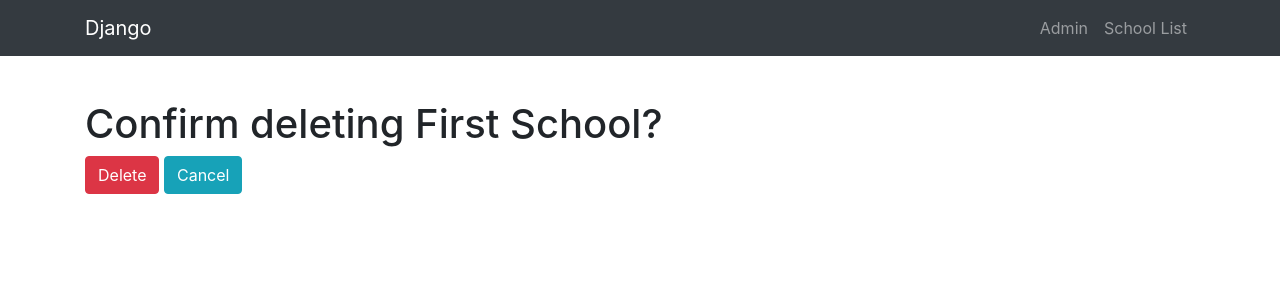
After one commit to HeadHunTeR779/Advanced-Django-CBV, a Django app: page /app/delete/1/ in a window 1280 px wide. The commit adds this page. Shown: the top 300 px of the page. Run offline with Django 3.2, Linux system fonts and the light colour scheme; data comes from the database, SQL or seed files in the repository; both versions use the stored data as it was after the commit; some libraries are stand-ins or nearby versions.

Commit message:
Added Delete Functionality

```diff
--- /dev/null
+++ b/app/templates/app/delete_school.html
@@ -0,0 +1,13 @@
+{% extends "app/app_base.html" %}
+
+{%block title%}Confirm Deletion{% endblock %}
+
+
+{%block body%}
+<h1>Confirm deleting {{school.name}}?</h1>
+
+<form method="post">{% csrf_token %}
+  <input type="submit" class="btn btn-danger" value="Delete">
+  <a href="{% url 'app:detail' pk=school.pk%}" class="btn btn-info">Cancel</a>
+</form>
+{%endblock%}
--- a/app/templates/app/school_detail.html
+++ b/app/templates/app/school_detail.html
@@ -18,7 +18,9 @@
   </div>
 
   <div class="container">
-    <p><a class="btn btn-warning" href="{% url 'app:update' pk=school_detail.pk %}">Update</a></p>
+    <p><a class="btn btn-warning" href="{% url 'app:update' pk=school_detail.pk %}">Update</a>
+        <a class="btn btn-danger" href="{% url 'app:delete' pk=school_detail.pk %}">Delete</a>
+    </p>
   </div>
 
 
--- a/app/urls.py
+++ b/app/urls.py
@@ -9,4 +9,5 @@ urlpatterns = [
     url(r'^(?P<pk>\d+)/$',views.SchoolDetailView.as_view(), name="detail"),   #necessarily the guy should be pk
     url(r'^create/$', views.SchoolCreateView.as_view(), name="create"),
     url(r'^update/(?P<pk>\d+)/$', views.SchoolUpdateView.as_view(), name="update"),
+    url(r'^delete/(?P<pk>\d+)/$', views.SchoolDeleteView.as_view(), name="delete"),
 ]
--- a/app/views.py
+++ b/app/views.py
@@ -2,6 +2,7 @@ from django.shortcuts import render
 from django.views.generic import View, TemplateView, ListView, DetailView, CreateView, UpdateView, DeleteView
 from django.http import HttpResponse
 from . import models
+from django.core.urlresolvers import reverse_lazy
 
 
 
@@ -37,3 +38,10 @@ class SchoolUpdateView(UpdateView):
     model = models.School
     fields = ["name","principal"]
     template_name = "app/create_school.html"
+
+
+class SchoolDeleteView(DeleteView):
+    model = models.School
+    success_url =  reverse_lazy("app:list")                        #Don't wanna hardcode urls
+    template_name = "app/delete_school.html"
+    context_object_name = "school"  #btw this is the default name <3
```
Also changed, not shown: db.sqlite3.
